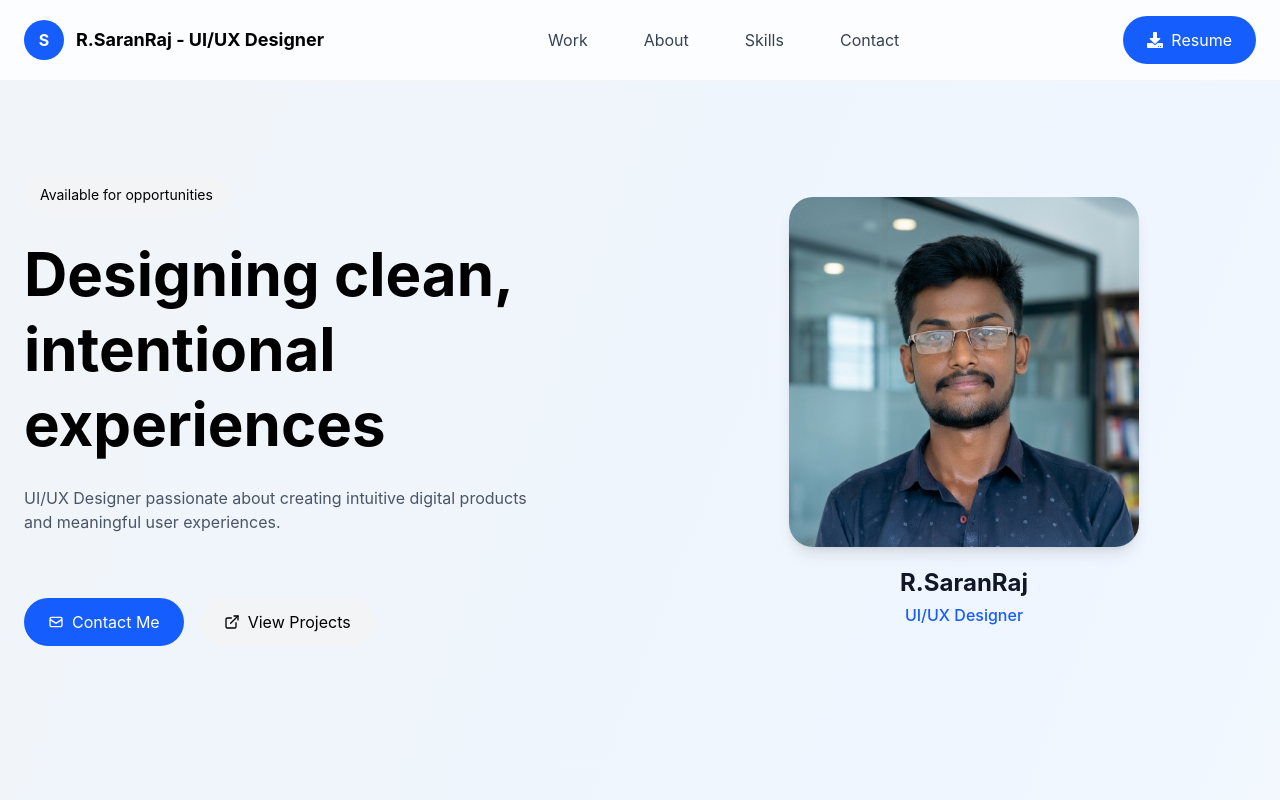
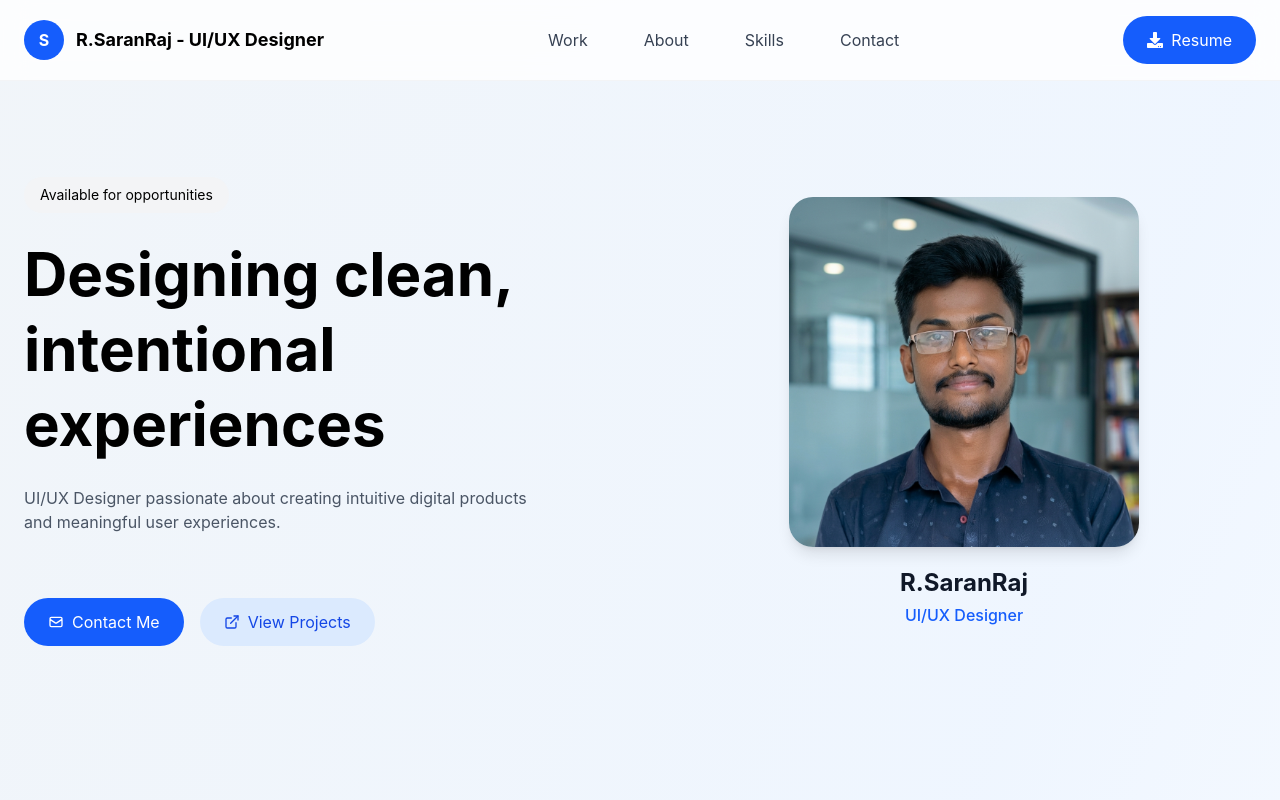
Before and after one commit to saranraj9738/saran-portfolio, a React (Vite) app: page / in a window 1280 px wide. Shown: the top 800 px of the page. Built offline with nearby package versions, Linux system fonts and the light colour scheme.

Commit message:
Collateral Changes

```diff
--- a/src/App.jsx
+++ b/src/App.jsx
@@ -171,7 +171,7 @@ export default function App() {
                       {/* PROJECT BUTTON */}
                       <button
                         onClick={() => scrollToSection("work")}
-                        className="flex items-center gap-2 bg-gray-100 px-6 py-3 rounded-full hover:bg-gray-200 hover:scale-105 transition"
+                        className="flex items-center gap-2 bg-blue-100 text-blue-700 px-6 py-3 rounded-full hover:bg-blue-200 hover:scale-105 transition"
                       >
                         <FiExternalLink />
                         View Projects
```
